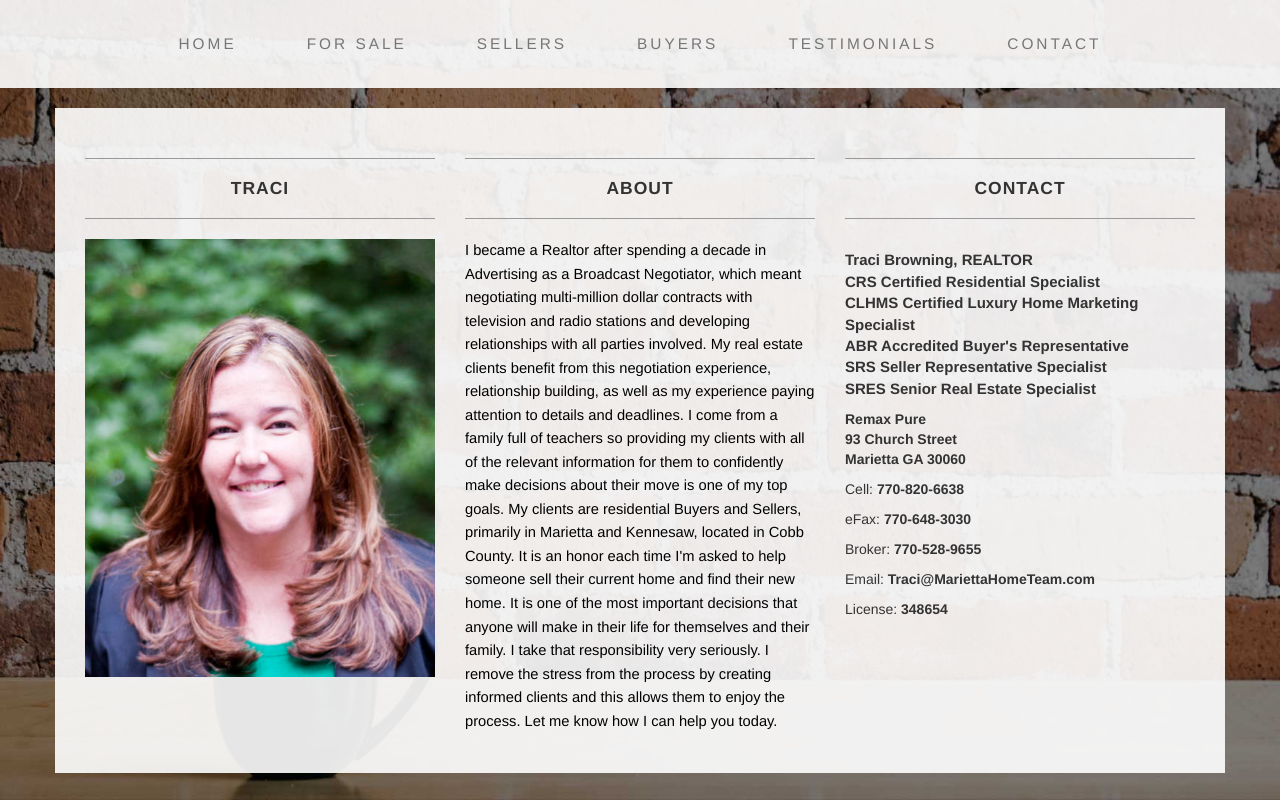
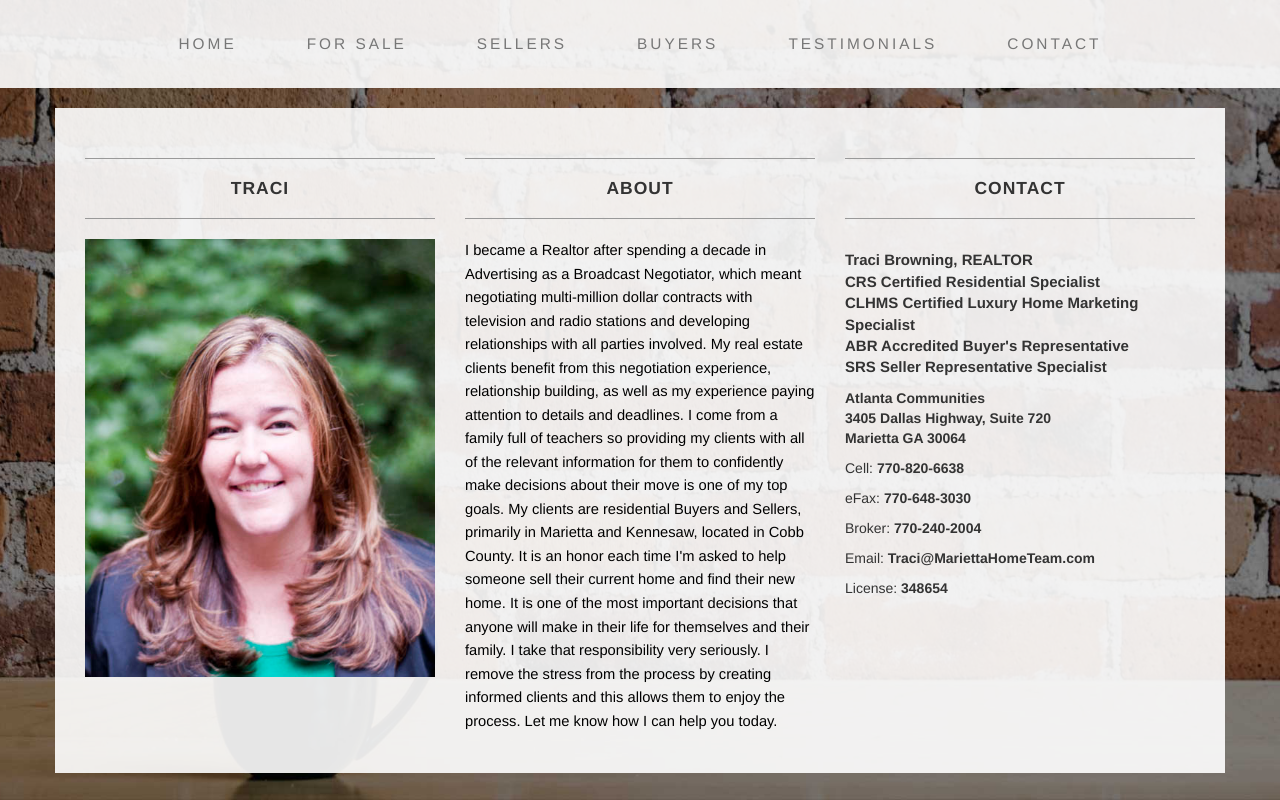
Before and after one commit to donwb/goodmoveatlanta, a website: page public/contact.html in a window 1280 px wide. Drawn offline with Linux system fonts and the light colour scheme; no server answers.

Commit message:
atlanta communties changes

```diff
--- a/public/contact.html
+++ b/public/contact.html
@@ -93,15 +93,14 @@
                             <strong>CLHMS Certified Luxury Home Marketing Specialist</strong><br/>
                             <strong>ABR Accredited Buyer's Representative</strong><br/>
                             <strong>SRS Seller Representative Specialist</strong><br/>
-                            <strong>SRES Senior Real Estate Specialist</strong><br/>
                         </div>
                     </p>
                     <p>
                         <div>
-                            <strong>Remax Pure</strong>  <br/>
-                            <strong>93 Church Street</strong>
+                            <strong>Atlanta Communities</strong>  <br/>
+                            <strong>3405 Dallas Highway, Suite 720</strong>
                             <br/>
-                            <strong>Marietta GA 30060</strong>
+                            <strong>Marietta GA 30064</strong>
                         </div>
                     </p>
                     <p>
@@ -116,7 +115,7 @@
                     </p>
                     <p>
                         <div>
-                            Broker: <strong>770-528-9655</strong>
+                            Broker: <strong>770-240-2004</strong>
                         </div>
                     </p>
                     <p>
@@ -158,7 +157,7 @@
               <div class="header-content">770-820-6638</div>
               <hr class="contact">
               <div class="header-contact-office-strong">Office:</div>
-              <div class="header-content-office">770-528–9655</div>
+              <div class="header-content-office">770-240-2004</div>
             </div>
           </div>
         </div>
--- a/public/js/data.json
+++ b/public/js/data.json
@@ -2,5 +2,5 @@
   "title":"Traci Browning, REALTOR",
   "areas":"Specializing in West Cobb, East Cobb, and North Atlanta",
   "tag-line": "Experience, Knowledge & Expertise Aren't Expensive...They're Priceless!",
-  "footer":"Copyright Marietta Home Team: 2017"
+  "footer":"Copyright Marietta Home Team: 2020"
 }
```
Also changed, not shown: public/buyer-long.html (+1 -1 lines), public/buyer.html (+1 -1 lines), public/index.html (+1 -1 lines), public/seller.html (+1 -1 lines), public/testimonials.html (+1 -1 lines).
